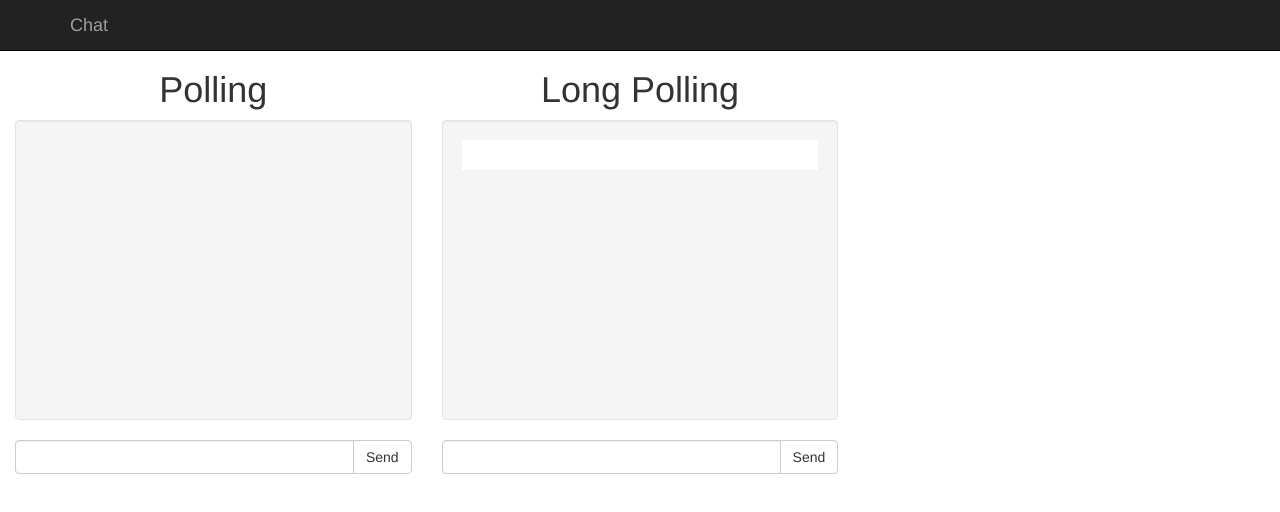
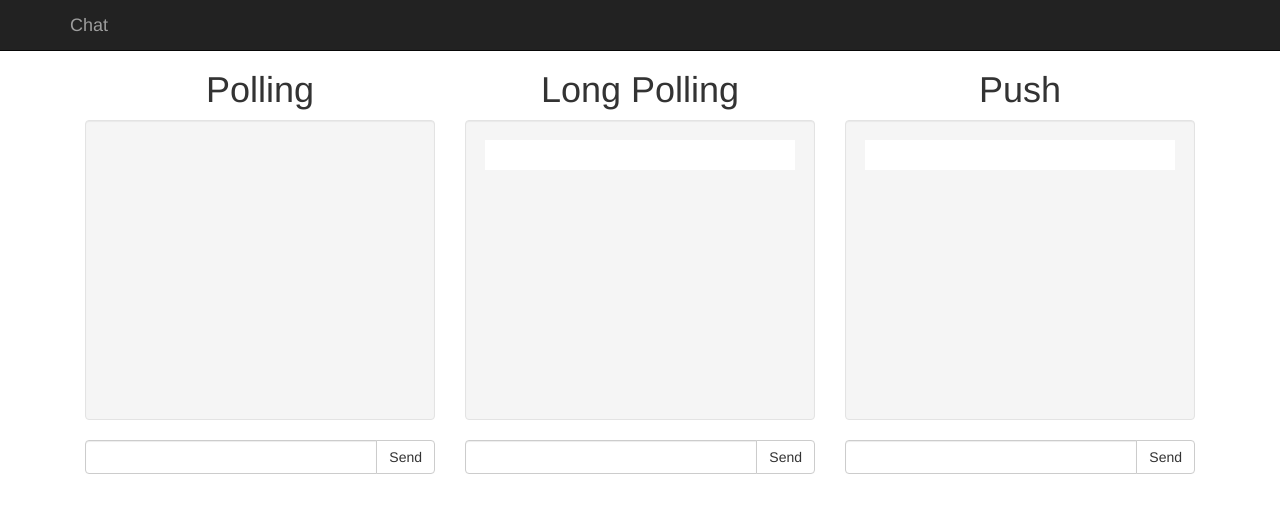
Before and after one commit to hugodes/chat, a website: page public/index.html in a window 1280 px wide. Drawn offline with nearby package versions, Linux system fonts and the light colour scheme; no server answers.

Commit message:
debut du travail sur le push

```diff
--- a/package.json
+++ b/package.json
@@ -10,6 +10,7 @@
   "license": "ISC",
   "dependencies": {
     "express": "^4.10.2",
-    "body-parser": "^1.9.2"
+    "body-parser": "^1.9.2",
+    "socket.io": "^1.2.1"
   }
 }
--- a/public/index.html
+++ b/public/index.html
@@ -25,7 +25,7 @@
         </div>
       </div>
     </nav>
-
+  <div class="container">
     <div class="col-md-4 col-sm-6 col-xs-12">
       <h1 class="text-center">Polling</h1>
       <div class="well chat-well" id="polling-output">
@@ -53,13 +53,29 @@
       </div><!-- /input-group -->
     </div>
 
+    <div class="col-md-4 col-sm-6 col-xs-12">
+      <h1 class="text-center">Push</h1>
+      <div class="well chat-well">
+        <div class="panel-body chat-messages" id="push-output">
+        </div>
+      </div>
+      <div class="input-group">
+        <input id="push-input" type="text" class="form-control">
+        <span class="input-group-btn">
+          <button id="push-button" class="btn btn-default" type="button">Send</button>
+        </span>
+      </div><!-- /input-group -->
+    </div>
+
 
     </div><!-- /.container -->
+
 
     <!-- jQuery (necessary for Bootstrap's JavaScript plugins) -->
     <script src="https://ajax.googleapis.com/ajax/libs/jquery/1.11.1/jquery.min.js"></script>
     <!-- Include all compiled plugins (below), or include individual files as needed -->
     <script src="/js/bootstrap.js"></script>
+    <script src="/socket.io/socket.io.js"></script>
     <script src="/js/custom.js"></script>
 
   </body>
--- a/public/js/custom.js
+++ b/public/js/custom.js
@@ -5,6 +5,7 @@ var lpCount = 0;
 $(document).ready(function () {
     polling_poll();
     long_polling_poll();
+    var socket = io();
 });
 
 function polling_poll () {
```
Also changed, not shown: server.js (+31 -13 lines).
